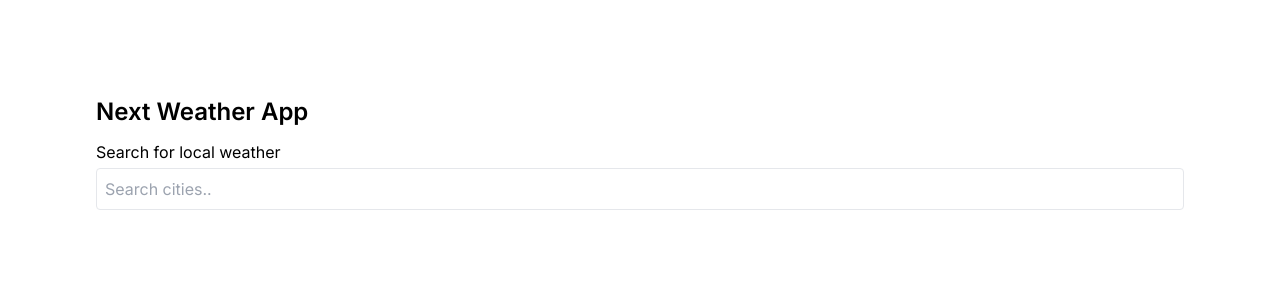
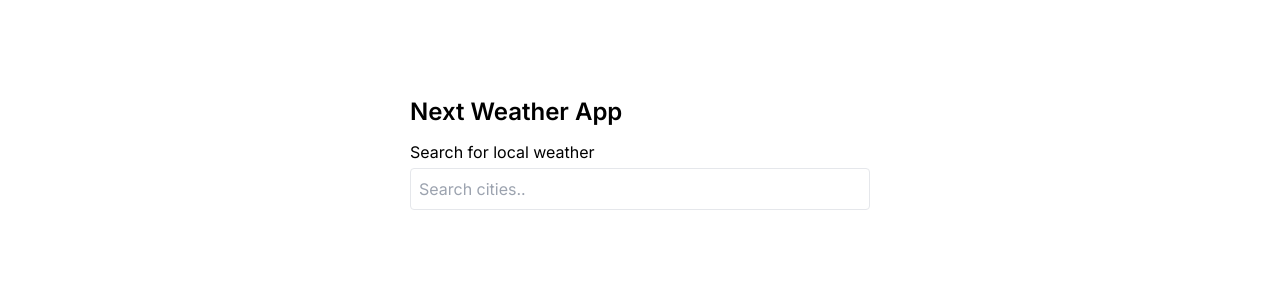
Before and after one commit to AhmedElaguab/next-weather-app, a Next.js app: page / in a window 1280 px wide. Shown: the top 300 px of the page. Built offline with nearby package versions, Linux system fonts and the light colour scheme.

Commit message:
fix page width

```diff
--- a/app/layout.tsx
+++ b/app/layout.tsx
@@ -16,8 +16,8 @@ export default function RootLayout({
 }>) {
   return (
     <html lang="en">
-      <body className={inter.className}>
-        <main className="p-24">{children}</main>
+      <body className={`${inter.className} flex justify-center mt-24`}>
+        <main className="w-[460px]">{children}</main>
       </body>
     </html>
   );
```
